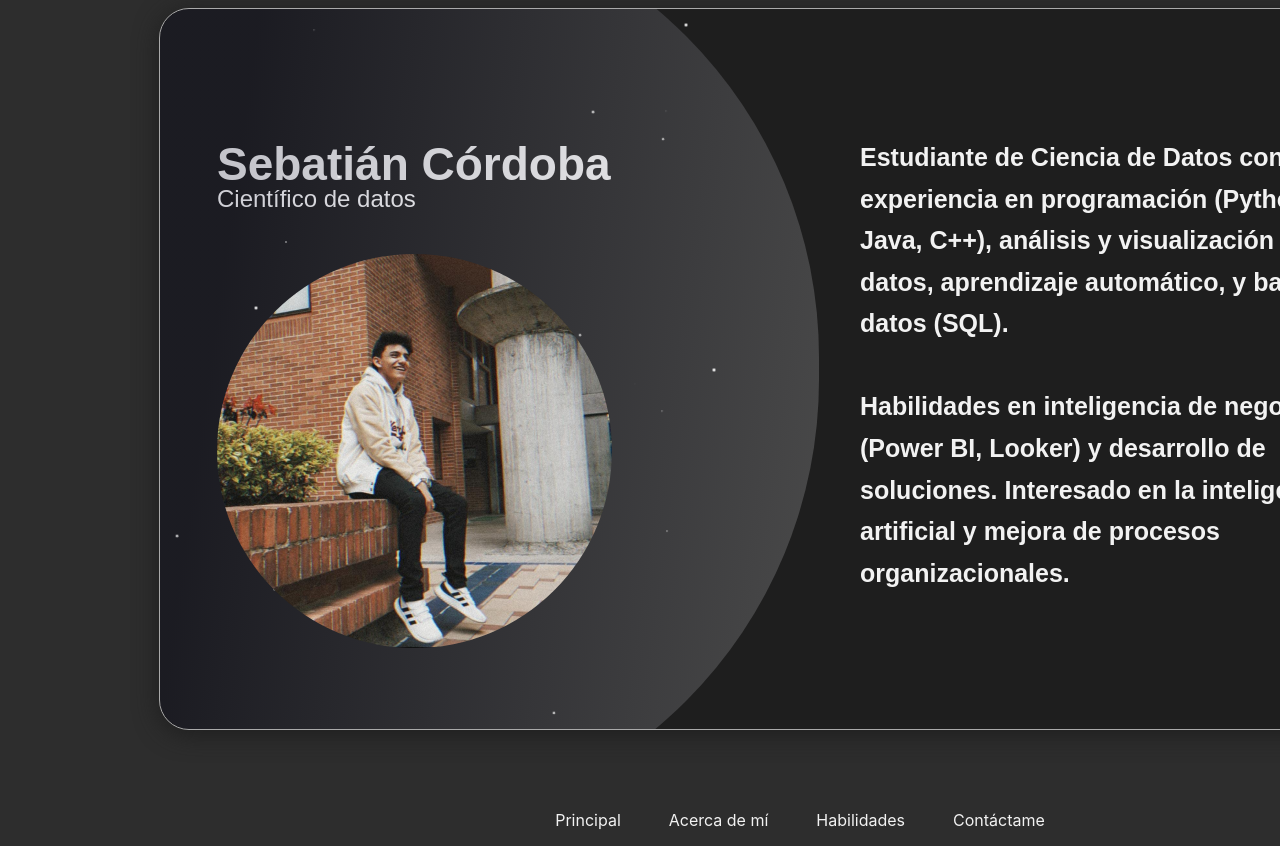
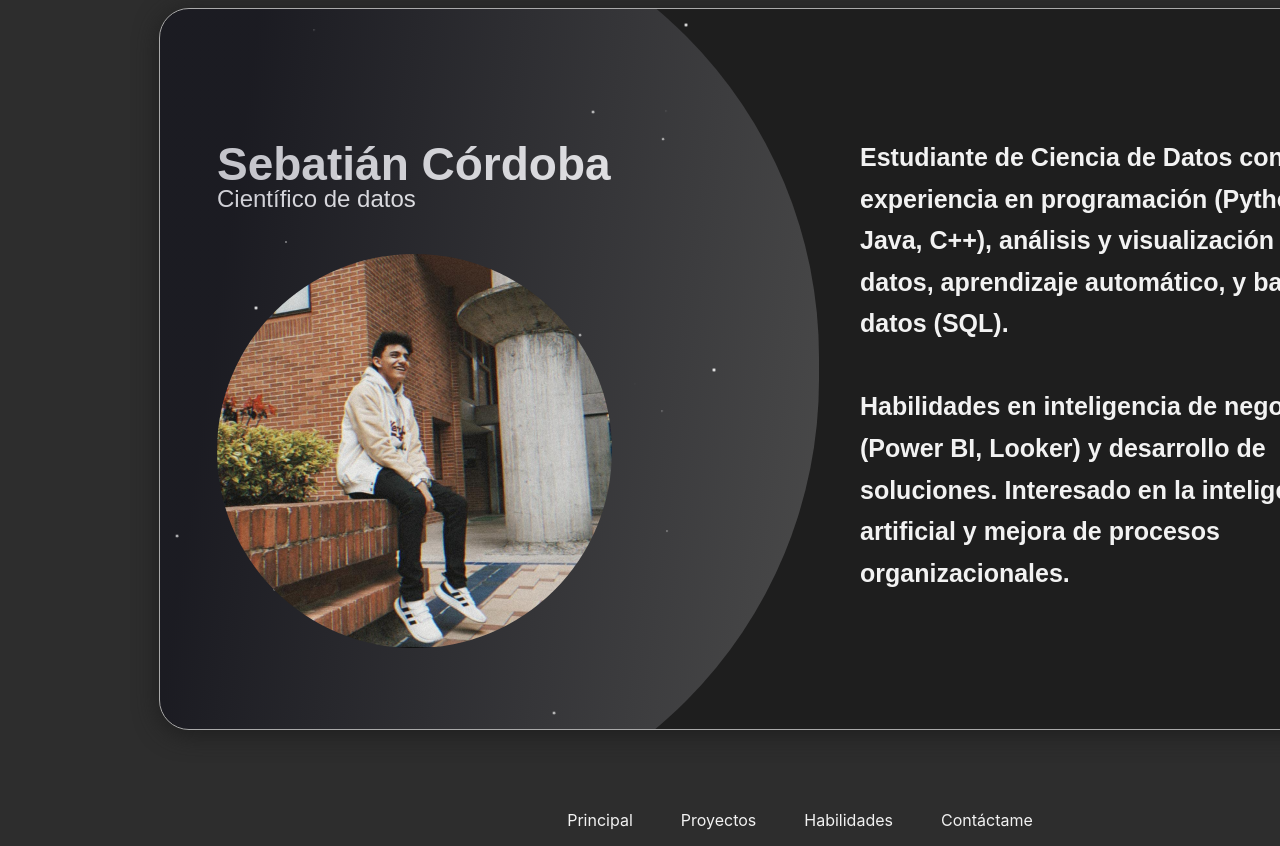
Before and after one commit to SebasRubik/Portfolio, a React (Vite) app: page /Portfolio/about-me in a window 1280 px wide. Shown: the top 846 px of the page. Built offline with nearby package versions, Linux system fonts and the light colour scheme.

Commit message:
Arreglo Menu AboutMe

```diff
--- a/src/Components/AboutMe/AboutMe.jsx
+++ b/src/Components/AboutMe/AboutMe.jsx
@@ -40,8 +40,8 @@ export default function AboutMe() {
             </div>
 
             <nav className="menu-proyectos">
-                {['Principal', 'Acerca de mí', 'Habilidades', 'Contáctame'].map((item, index) => (
-                    <Link key={index} to={['/', "/about-me", "/habilidades", "/contactame"][index]} className="menu-item">
+                {['Principal', 'Proyectos', 'Habilidades', 'Contáctame'].map((item, index) => (
+                    <Link key={index} to={['/', "/proyectos", "/habilidades", "/contactame"][index]} className="menu-item">
                         {item}
                     </Link>
                 ))}
```
